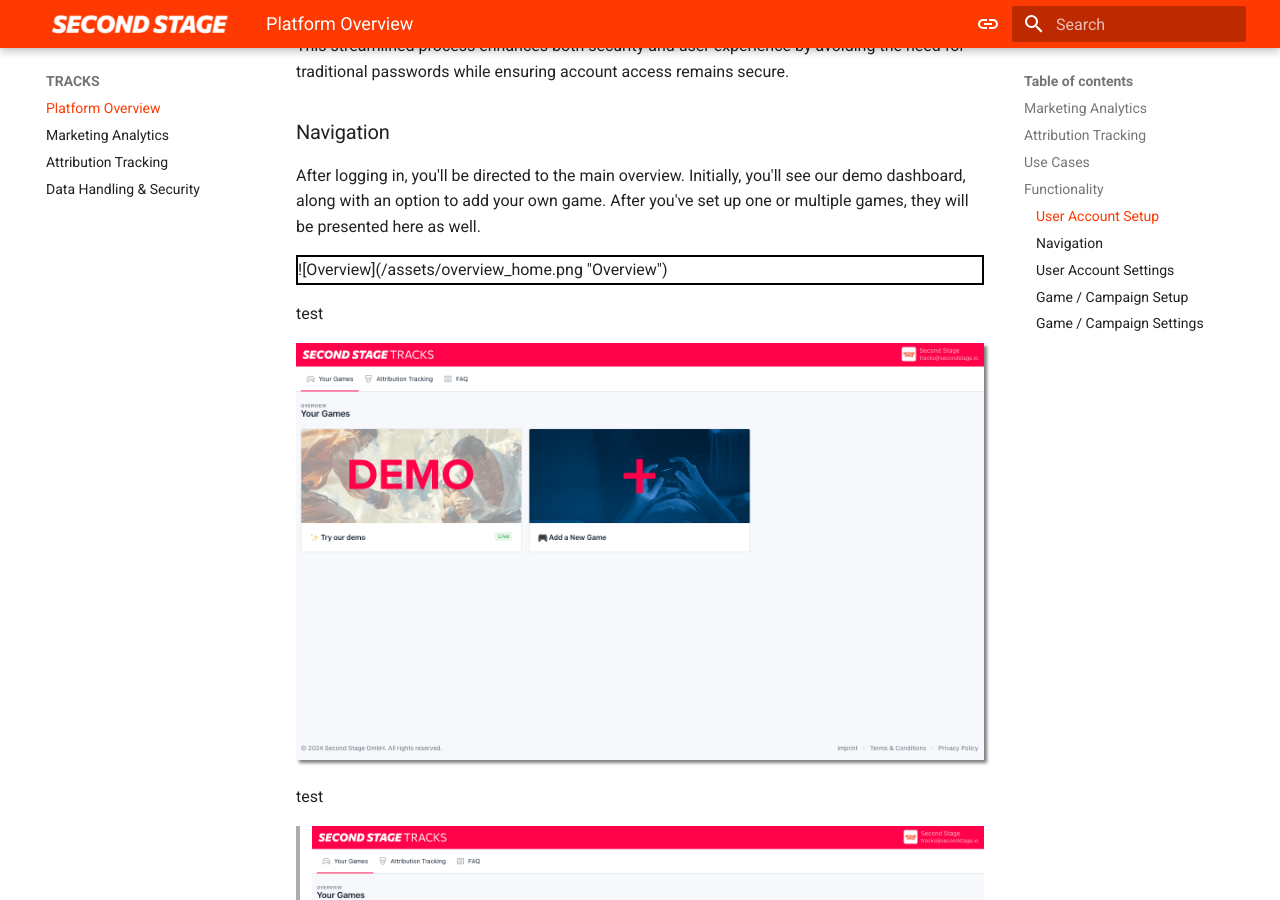
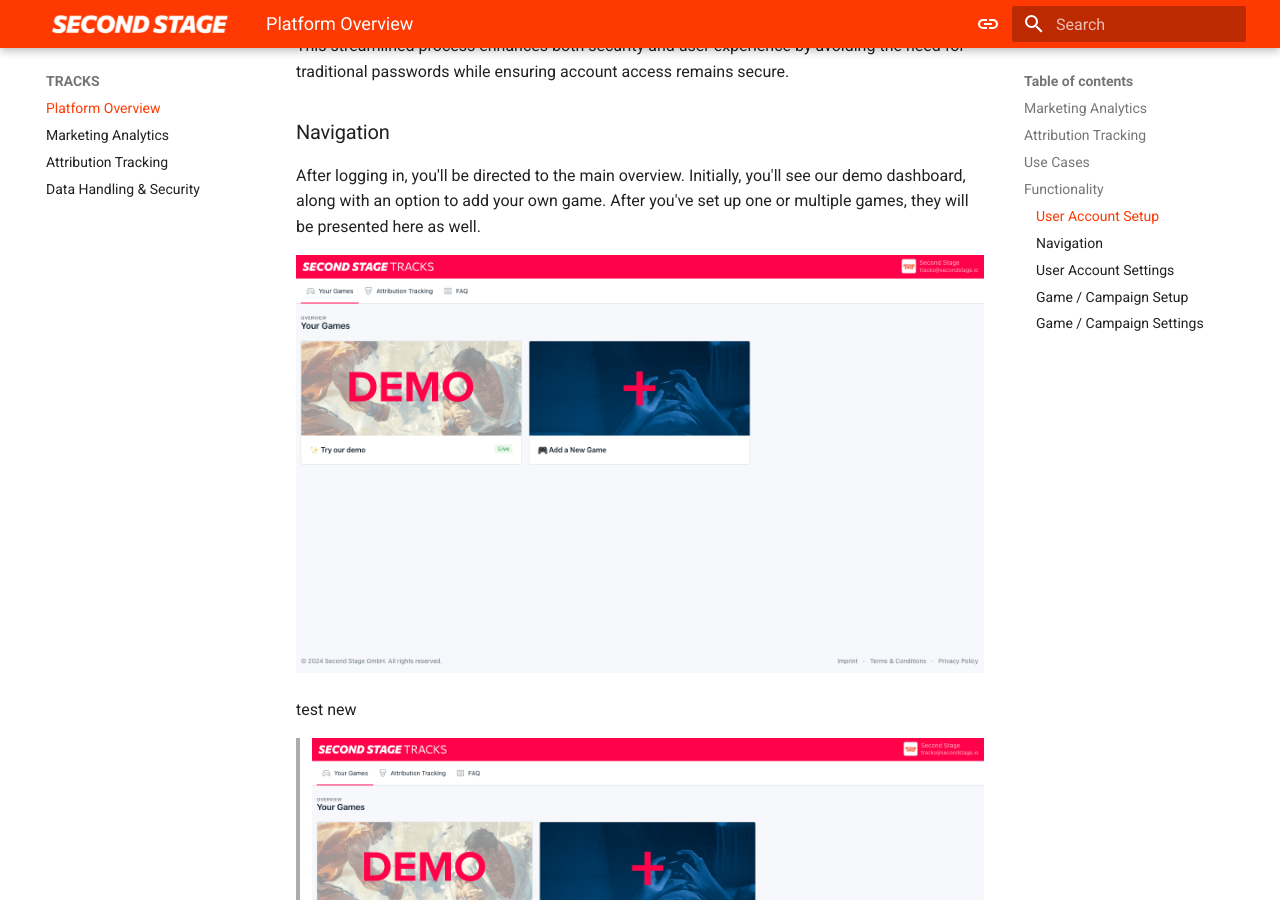
Before and after one commit to secondstage-io/tracks-documentation, an MkDocs documentation site: the page built from docs/tracks/overview.md, in a window 1280 px wide and 900 px high, scrolled down 3693 px. Built offline with MkDocs 1.6.1 and Material for MkDocs 9.7.7, drawn with Linux system fonts in a browser that asks for light colours.

Commit message:
Update overview.md
test img

```diff
--- a/docs/tracks/overview.md
+++ b/docs/tracks/overview.md
@@ -92,13 +92,10 @@
 
 After logging in, you'll be directed to the main overview. Initially, you'll see our demo dashboard, along with an option to add your own game. After you've set up one or multiple games, they will be presented here as well.
 
-<div style="border: 2px solid black;">![Overview](/assets/overview_home.png "Overview")</div>
+![select APM](/assets/overview_home.png){: .zoom}
 
-test
 
-<img src="/assets/overview_home.png" alt="Overview" style="box-shadow: 3px 3px 3px gray;">
-
-test
+test new
 
 > ![Overview](/assets/overview_home.png "Overview")
 
```
